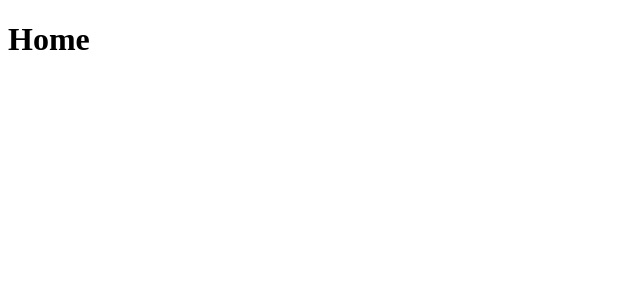
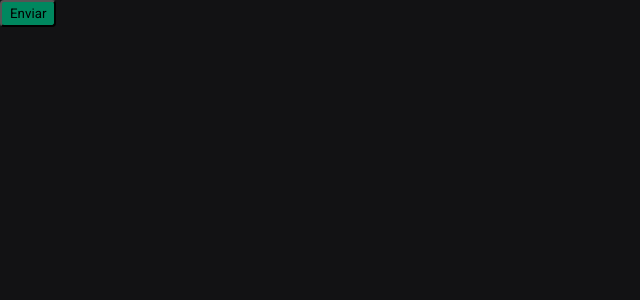
Before and after one commit to killer-cf/04-ignite-shop, a Next.js app: page / in a window 1280 px wide. Shown: the top 300 px of the page, without its empty margins (0-640 px from the left). Built offline with nearby package versions, Linux system fonts and the light colour scheme.

Commit message:
style: stitches install and config

```diff
--- a/package.json
+++ b/package.json
@@ -9,6 +9,7 @@
     "lint": "next lint"
   },
   "dependencies": {
+    "@stitches/react": "^1.2.8",
     "@types/node": "18.15.0",
     "@types/react": "18.0.28",
     "@types/react-dom": "18.0.11",
--- a/src/pages/_app.tsx
+++ b/src/pages/_app.tsx
@@ -1,4 +1,7 @@
+import { globalStyles } from '@/styles/global'
 import type { AppProps } from 'next/app'
+
+globalStyles()
 
 export default function App({ Component, pageProps }: AppProps) {
   return <Component {...pageProps} />
--- a/src/pages/_document.tsx
+++ b/src/pages/_document.tsx
@@ -1,3 +1,4 @@
+import { getCssText } from '@/styles'
 import { Html, Head, Main, NextScript } from 'next/document'
 
 export default function Document() {
@@ -7,6 +8,8 @@
         <link rel="preconnect" href="https://fonts.googleapis.com" />
         <link rel="preconnect" href="https://fonts.gstatic.com" crossOrigin="anonymous" />
         <link href="https://fonts.googleapis.com/css2?family=Roboto:wght@400;700&display=swap" rel="stylesheet" />
+
+        <style id='stitches' dangerouslySetInnerHTML={{__html: getCssText() }} />
       </Head>
       <body>
         <Main />
--- a/src/pages/index.tsx
+++ b/src/pages/index.tsx
@@ -1,7 +1,15 @@
+import { styled } from '../styles'
+
+const Button = styled('button', {
+  backgroundColor: '$green500',
+  padding: '4px 8px',
+  borderRadius: 4
+})
+
 export default function Home() {
   return (
     <>
-      <h1>Home</h1>
+      <Button>Enviar</Button>
     </>
   )
 }
--- /dev/null
+++ b/src/styles/global.ts
@@ -0,0 +1,19 @@
+import { globalCss } from ".";
+
+export const globalStyles = globalCss({
+  '*': {
+    margin: 0,
+    padding: 0,
+  },
+
+  body: {
+    backgroundColor: '$gray900',
+    color: '$gray100',
+    '-webkit-font-smoothing': 'antialiased',
+  },
+
+  'body, input, textarea, button': {
+    fontWeight: '400',
+    fontFamily: 'Roboto',
+  }
+})
--- /dev/null
+++ b/src/styles/index.ts
@@ -0,0 +1,25 @@
+import { createStitches } from "@stitches/react";
+
+export const {
+  config,
+  styled,
+  globalCss,
+  keyframes,
+  getCssText,
+  theme,
+  createTheme,
+  css,
+} = createStitches({
+  theme: {
+    colors: {
+      white: '#fff',
+      gray900: '#121214',
+      gray800: '#202024',
+      gray300: '#c4c4cc',
+      gray100: '#e1e1e6',
+
+      green500: '#00875f',
+      green300: '#00b37e'
+    }
+  }
+})
```
Also changed, not shown: 1 other file (tests, documents, lock files or other folders).
